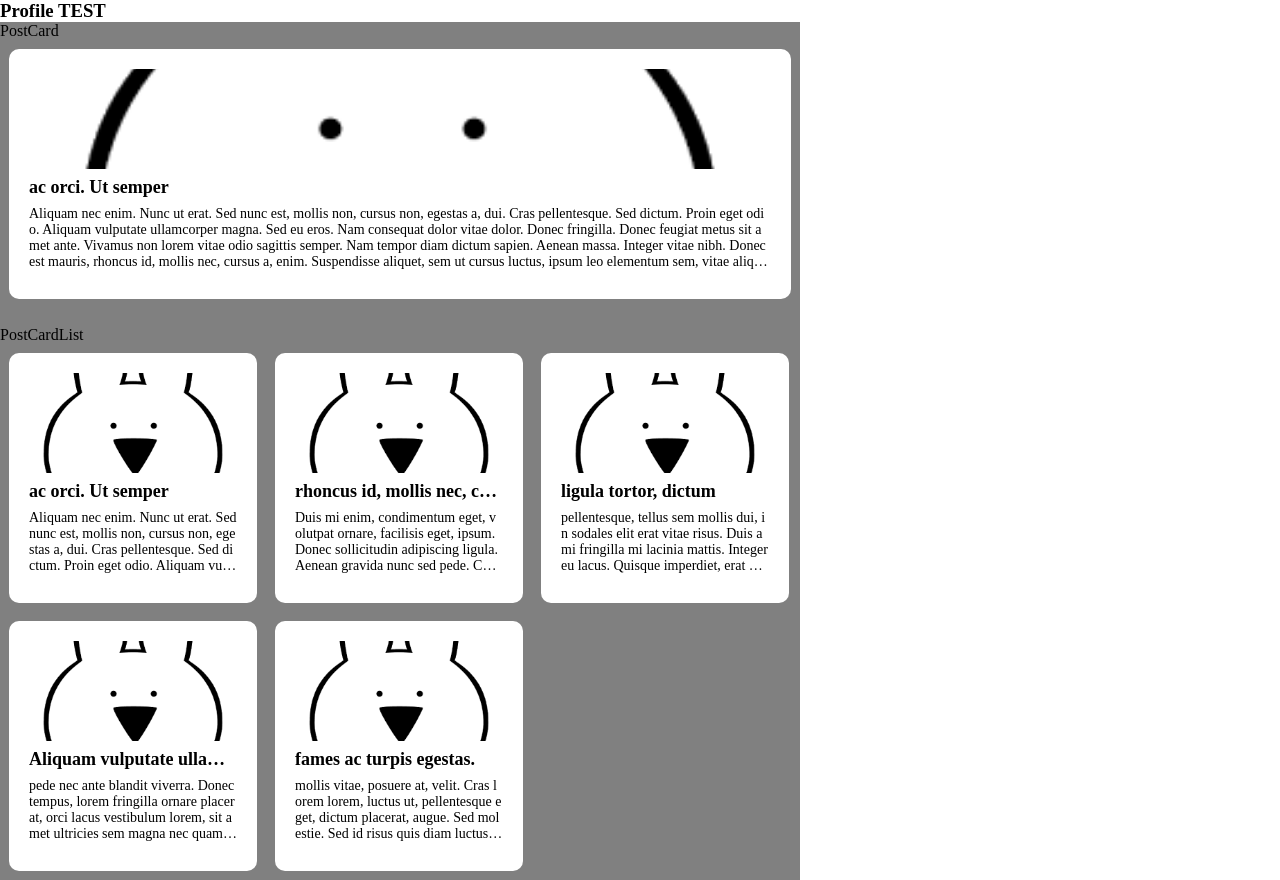
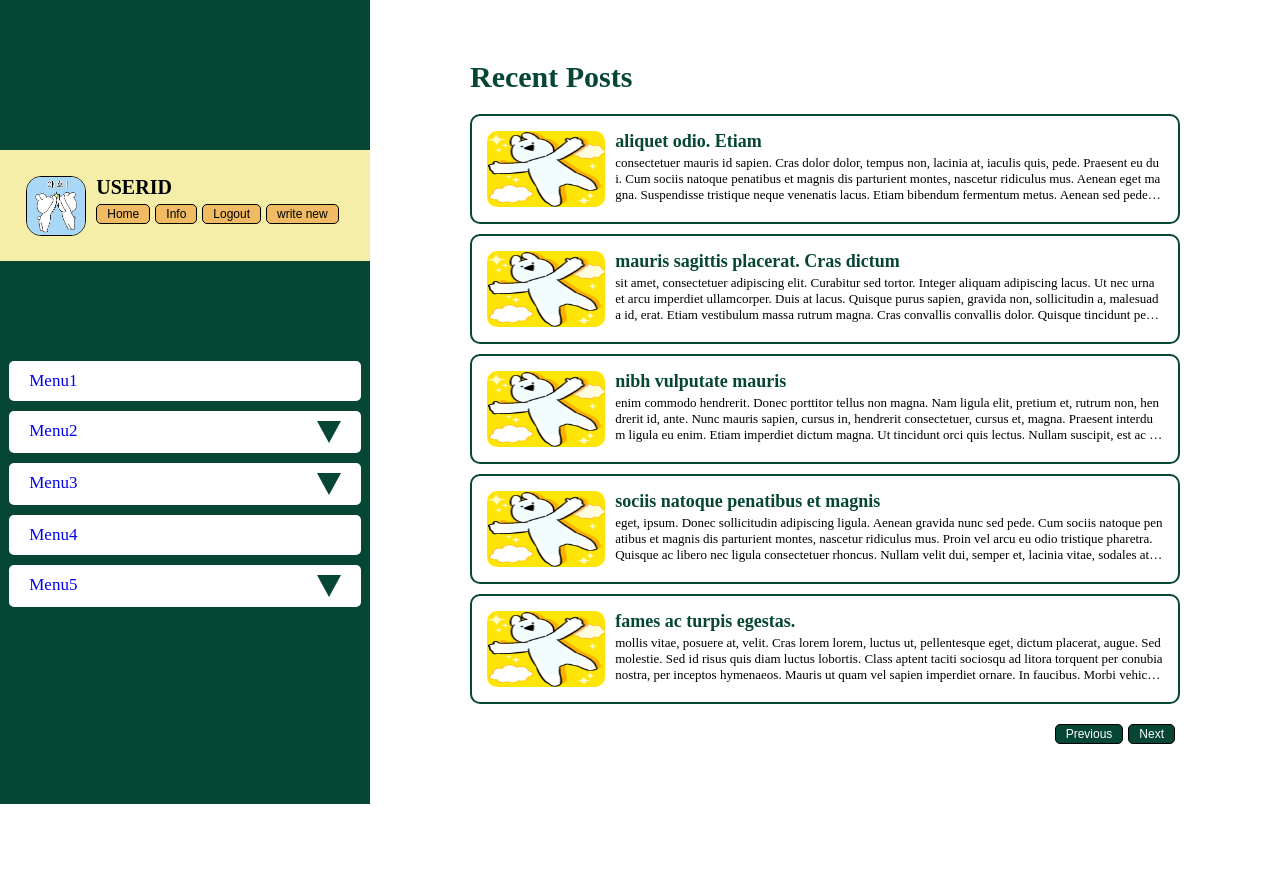
Before and after one commit to pridi0t/node-blog, a React (Create React App) app: page /blog in a window 1280 px wide. After the commit the page ends 804 px from the top, so only its background shows below. Built offline with nearby package versions, Linux system fonts and the light colour scheme.

Commit message:
컴포넌트 이름 변경(post -> DetailPost, PostListItem/PostList -> PostItem/PostItemList)

```diff
--- a/src/component/blog/Post.jsx
+++ b/src/component/blog/DetailPost.jsx
@@ -30,7 +30,7 @@ const Date = styled.div`
     }
 `;
 
-function Post(props) {
+function DetailPost(props) {
     const { postData } = props;
     const { postId } = useParams();
 
@@ -54,4 +54,4 @@ function Post(props) {
     );
 }
 
-export default Post;
+export default DetailPost;
--- a/src/component/blog/PostListItem.jsx
+++ b/src/component/blog/PostItem.jsx
@@ -44,7 +44,7 @@ const Text = styled.p`
     text-overflow: ellipsis;
 `;
 
-function PostListItem(props) {
+function PostItem(props) {
     const { title, content, thumbnail, onClick } = props;
 
     return (
@@ -60,4 +60,4 @@ function PostListItem(props) {
     );
 }
 
-export default PostListItem;
+export default PostItem;
--- a/src/component/blog/PostList.jsx
+++ b/src/component/blog/PostItemList.jsx
@@ -1,9 +1,9 @@
 import React from "react";
 import { useNavigate } from "react-router-dom";
 
-import PostListItem from "./PostListItem";
+import PostItem from "./PostItem";
 
-function PostList(props) {
+function PostItemList(props) {
     const navigate = useNavigate();
     const { list } = props;
 
@@ -12,7 +12,7 @@ function PostList(props) {
             const { _id, title, content, thumbnail } = item;
 
             return (
-                <PostListItem
+                <PostItem
                     key={_id}
                     title={title}
                     content={content}
@@ -24,4 +24,4 @@ function PostList(props) {
     );
 }
 
-export default PostList;
+export default PostItemList;
--- a/src/component/blog/PostListContent.jsx
+++ b/src/component/blog/PostListContent.jsx
@@ -2,7 +2,7 @@ import React from "react";
 import styled from "styled-components";
 import { useNavigate } from "react-router-dom";
 
-import PostList from "./PostList";
+import PostItemList from "./PostItemList";
 import Button from "../ui/Button";
 
 const Title = styled.h1`
@@ -23,7 +23,7 @@ function PostListContent(props) {
     return (
         <>
             <Title>{title}</Title>
-            <PostList list={list}/>
+            <PostItemList list={list}/>
             <WrapperButton>
                 <Button
                     name="Previous"
--- a/src/component/page/BlogPage.jsx
+++ b/src/component/page/BlogPage.jsx
@@ -6,7 +6,7 @@ import ProfileCard from "../sidebar/ProfileCard";
 import CategoryList from "../sidebar/CategoryList"
 import PostListContent from "../blog/PostListContent";
 import WritePost from "../blog/WritePost";
-import Post from "../blog/Post";
+import DetailPost from "../blog/DetailPost";
 
 import categoryData from "../../data/categoryData.json";
 import postData from "../../data/postData.json"
@@ -90,7 +90,7 @@ function BlogPage(props) {
                     <Routes>
                         <Route index element={<PostListContent title={`Recent Posts`} list={list} />}/>
                         <Route path="/post" element={<WritePost />} />
-                        <Route path="/post/:postId" element={<Post postData={postData}/>} />
+                        <Route path="/post/:postId" element={<DetailPost postData={postData}/>} />
                     </Routes>
                 </Content>
             </Wrapper>
--- a/src/test/Test.jsx
+++ b/src/test/Test.jsx
@@ -8,8 +8,8 @@ import { BrowserRouter, Routes, Route } from "react-router-dom";
 // import TextareaTest from "./component/ui/TextareaTest";
 // import ProfileCardTest from "./component/sidebar/ProfileCardTest";
 // import CategoryTest from "./component/sidebar/CategoryTest";
-// import PostListTest from "./component/blog/PostListTest";
-import PostCardTest from "./component/profile/PostCardTest";
+// import PostItemTest from "./component/blog/PostItemTest";
+// import PostCardTest from "./component/profile/PostCardTest";
 import ProfilePage from "../component/page/ProfilePage";
 import BlogPage from "../component/page/BlogPage";
 
@@ -33,18 +33,18 @@ function Test(props) {
             <hr />
             <CategoryTest />
             <hr />
-            <PostListTest />
+            <PostItemTest />
             <hr /> */}
 
-            <h3>Profile TEST</h3>
-            <PostCardTest />
+            {/* <h3>Profile TEST</h3>
+            <PostCardTest /> */}
 
             {/* PAGE TEST */}
-            {/* <Routes>
+            <Routes>
                 <Route index element={<p>메인화면</p>}/>
                 <Route path="/profile" element={<ProfilePage />}/>
                 <Route path="/blog/*" element={<BlogPage />}/>
-            </Routes> */}
+            </Routes>
         </BrowserRouter>
     );
 }
```
Also changed, not shown: src/test/component/blog/PostItemTest.jsx (renamed from src/test/component/blog/PostListTest.jsx, +6 -6 lines), src/test/component/sidebar/ProfileCardTest.jsx (+1 -1 lines).
